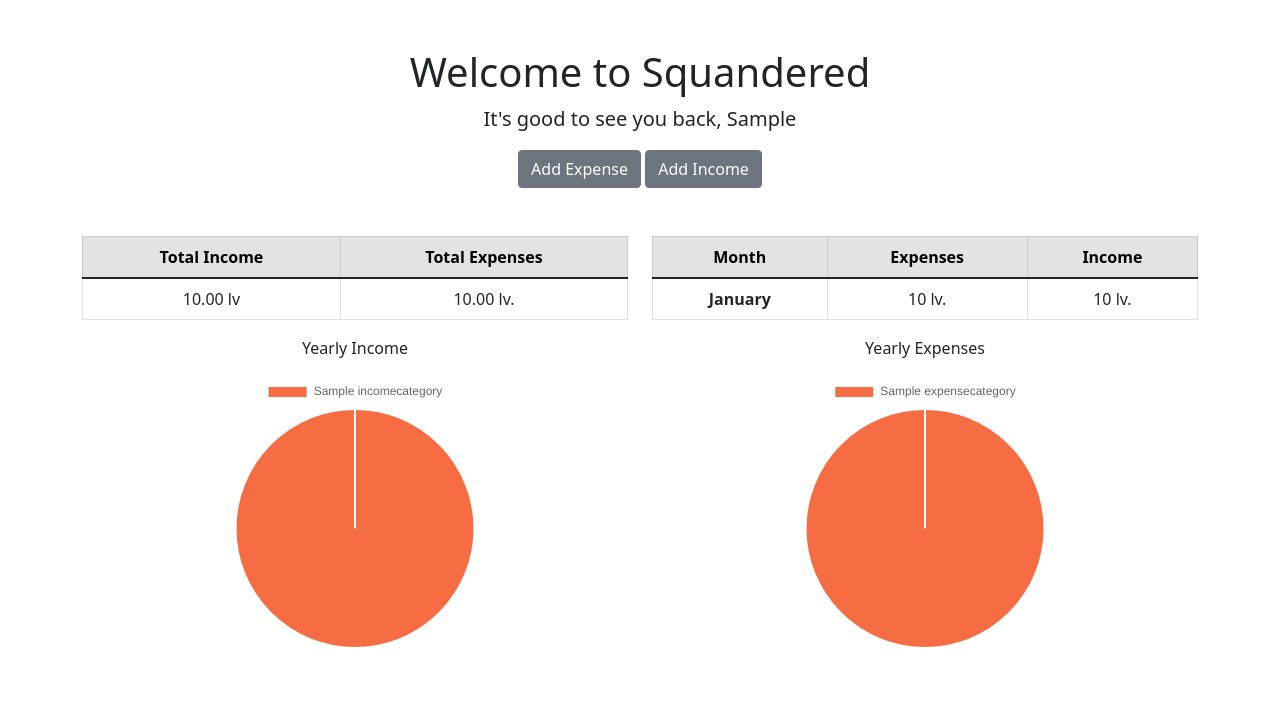
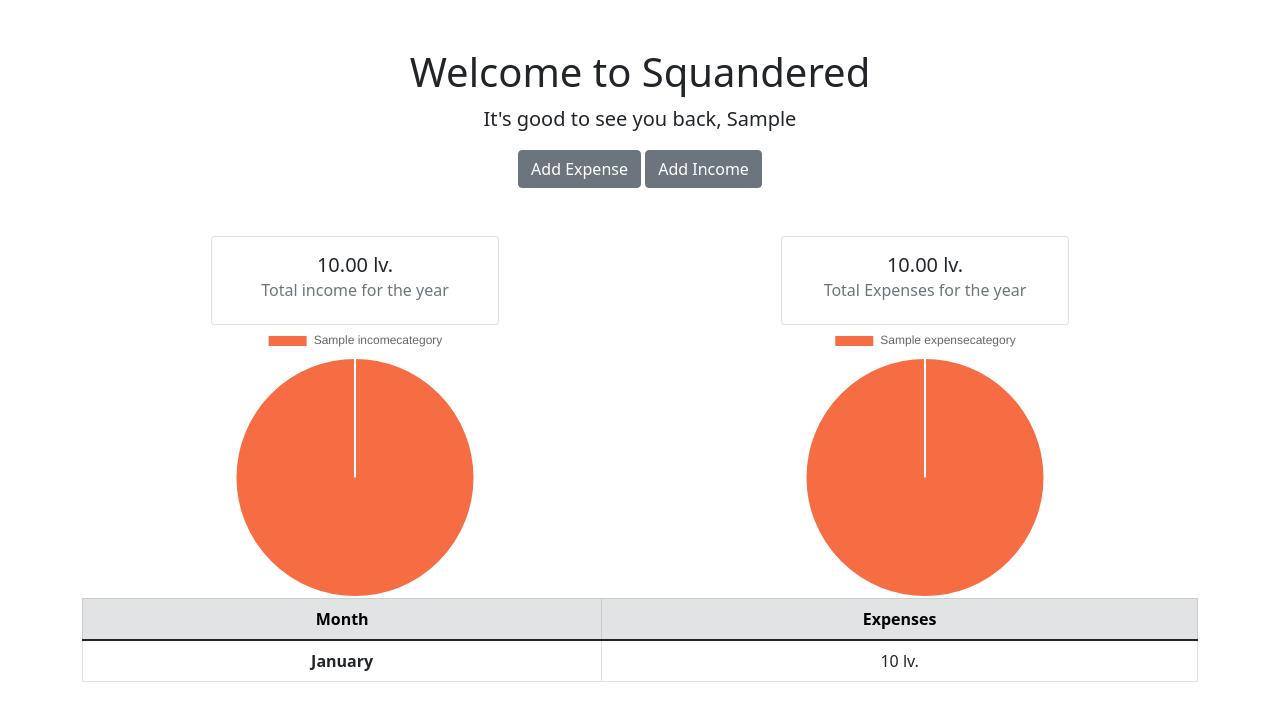
Before and after one commit to kzborisov/squandered, a Django app: page / in a window 1280 px wide. Shown: the part 56-777 px from the top of the page. Run offline with Django 4.2, Linux system fonts and the light colour scheme; a user stored in the database is signed in; tables that the repository leaves empty hold one stand-in row (values such as "Sample post").

Commit message:
Added html cards for total income/expenses

```diff
--- a/squandered/main/views.py
+++ b/squandered/main/views.py
@@ -13,31 +13,17 @@ class IndexView(views.TemplateView):
         expenses = Expense.objects.filter(user__id=self.request.user.id)
         incomes = Income.objects.filter(user__id=self.request.user.id)
 
-        expenses_per_month = expenses. \
+        context['monthly_transactions'] = expenses. \
             annotate(month=TruncMonth('date')). \
             values('month'). \
             annotate(total_expense=Sum('amount')). \
             order_by('date__month')
-
-        transactions = expenses_per_month
-
-        for t in transactions:
-            try:
-                t['total_income'] = incomes.filter(date__month=t['month'].month). \
-                    annotate(month=TruncMonth('date')). \
-                    values('month'). \
-                    annotate(total=Sum('amount'))[0]['total']
-            except IndexError:
-                t['total_income'] = 0
-        context['monthy_transactions'] = transactions
 
         context['spent_per_category'] = expenses. \
             values('category__name'). \
             annotate(total=Sum('amount'))
 
         context['income_per_category'] = incomes.values('category__name').annotate(total=Sum('amount'))
-
-        print(context['income_per_category'])
 
         total_spent = expenses.aggregate(Sum('amount'))
         total_spent = total_spent['amount__sum']
--- a/templates/main/index.html
+++ b/templates/main/index.html
@@ -20,8 +20,37 @@
         </div>
     </div>
 
-    {# TODO: Reformat the template - use cards for the income and expenses, pie/bar chart for the income #}
-    {# TOTAL INCOME/EXPENSE#}
+    {# Cards#}
+    {% if user.is_authenticated %}
+        <div class="container" style="text-align:center;">
+            <div class="row justify-content-center">
+                <div class="col-sm">
+                    <div class="card" style="width: 18rem; margin: 0 auto;">
+                        <div class="card-body">
+                            <h5 class="card-title">{{ total_income|floatformat:2 }} lv.</h5>
+                            <h6 class="card-subtitle mb-2 text-muted">Total income for the year</h6>
+                            <p class="card-text"></p>
+                            {#                            <a href="#" class="card-link">Card link</a>#}
+                        </div>
+                    </div>
+                    <canvas id="pie-chart-income"></canvas>
+                </div>
+                <div class="col-sm">
+                    <div class="card" style="width: 18rem; margin: 0 auto;">
+                        <div class="card-body">
+                            <h5 class="card-title">{{ total_spent|floatformat:2 }} lv.</h5>
+                            <h6 class="card-subtitle mb-2 text-muted">Total Expenses for the year</h6>
+                            <p class="card-text"></p>
+                            {#                            <a href="#" class="card-link">Card link</a>#}
+                        </div>
+                    </div>
+                    <canvas id="pie-chart-expense"></canvas>
+                </div>
+            </div>
+        </div>
+    {% endif %}
+
+    {# TOTAL INCOME/EXPENSE PER MONTH #}
     {% if user.is_authenticated %}
         <div class="container" style="text-align:center;">
             <div class="row justify-content-center">
@@ -29,63 +58,24 @@
                     <table class="table table-responsive table-bordered">
                         <thead class="table-secondary">
                         <tr>
-                            <th scope="col">Total Income</th>
-                            <th scope="col">Total Expenses</th>
+                            <th scope="col">Month</th>
+                            <th scope="col">Expenses</th>
                         </tr>
                         </thead>
                         <tbody>
-                        <tr>
-                            <td>{{ total_income|floatformat:2 }} lv</td>
-                            <td>{{ total_spent|floatformat:2 }} lv.</td>
-                        </tr>
-                        </tbody>
-                    </table>
-                </div>
-                <div class="col-sm">
-                    <table class="table table-responsive table-bordered">
-                        <thead class="table-secondary">
-                        <tr>
-                            <th scope="col">Month</th>
-                            <th scope="col">Expenses</th>
-                            <th scope="col">Income</th>
-                        </tr>
-                        </thead>
-                        <tbody>
-                        {% for month in monthy_transactions %}
+                        {% for month in monthly_transactions %}
                             <tr>
                                 <th scope="row">{{ month.month|date:"F" }}</th>
                                 <td>{{ month.total_expense }} lv.</td>
-                                <td>{{ month.total_income }} lv.</td>
                             </tr>
                         {% empty %}
                             <tr>
                                 <th scope="row">No data</th>
                                 <td>No data</td>
-                                <td>No data</td>
                             </tr>
                         {% endfor %}
                         </tbody>
                     </table>
-                </div>
-            </div>
-        </div>
-    {% endif %}
-
-    {# Pie chart #}
-    {% if user.is_authenticated %}
-        <div class="container">
-            <div class="row justify-content-center">
-
-                {#                <div class="col-sm">#}
-                {#                    <canvas id="bar-chart"></canvas>#}
-                {#                </div>#}
-                <div class="col-sm">
-                    <p style="text-align:center;">Yearly Income</p>
-                    <canvas id="pie-chart-income"></canvas>
-                </div>
-                <div class="col-sm">
-                    <p style="text-align:center;">Yearly Expenses</p>
-                    <canvas id="pie-chart-expense"></canvas>
                 </div>
             </div>
         </div>
```
